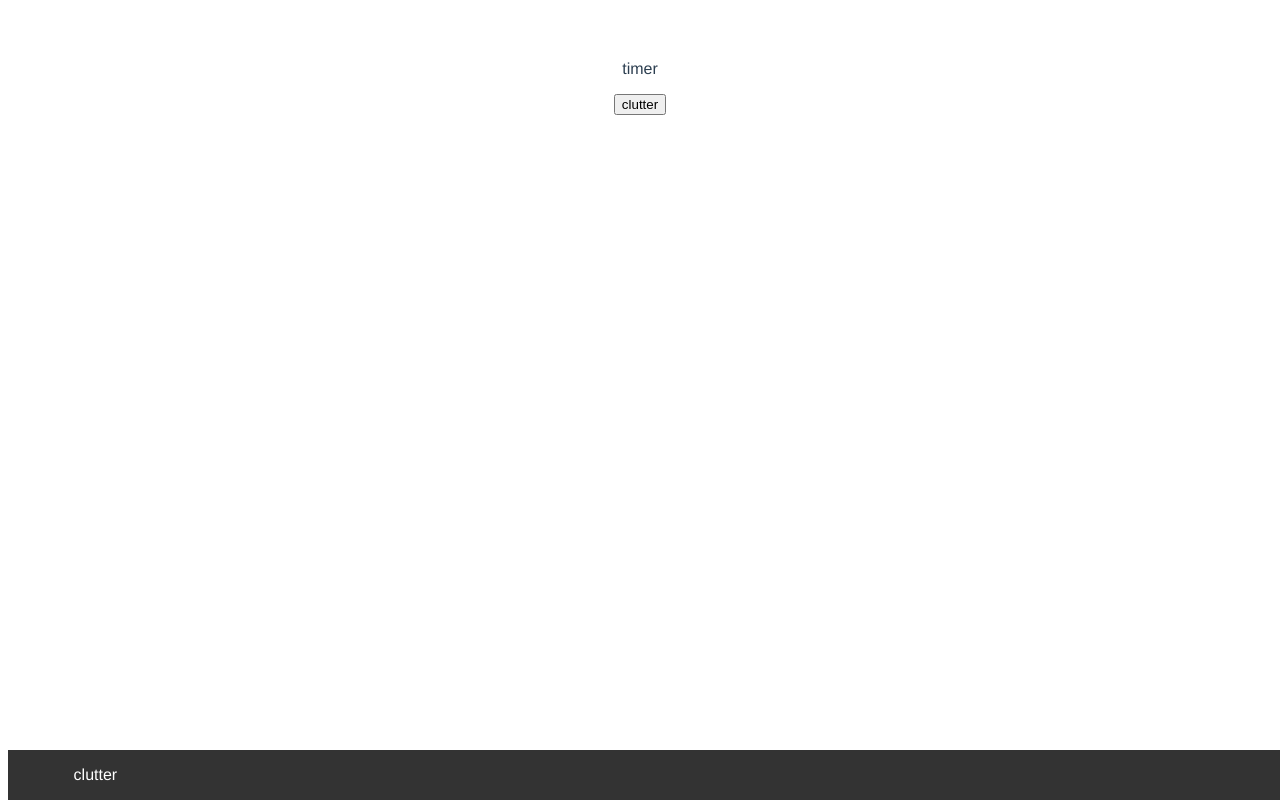
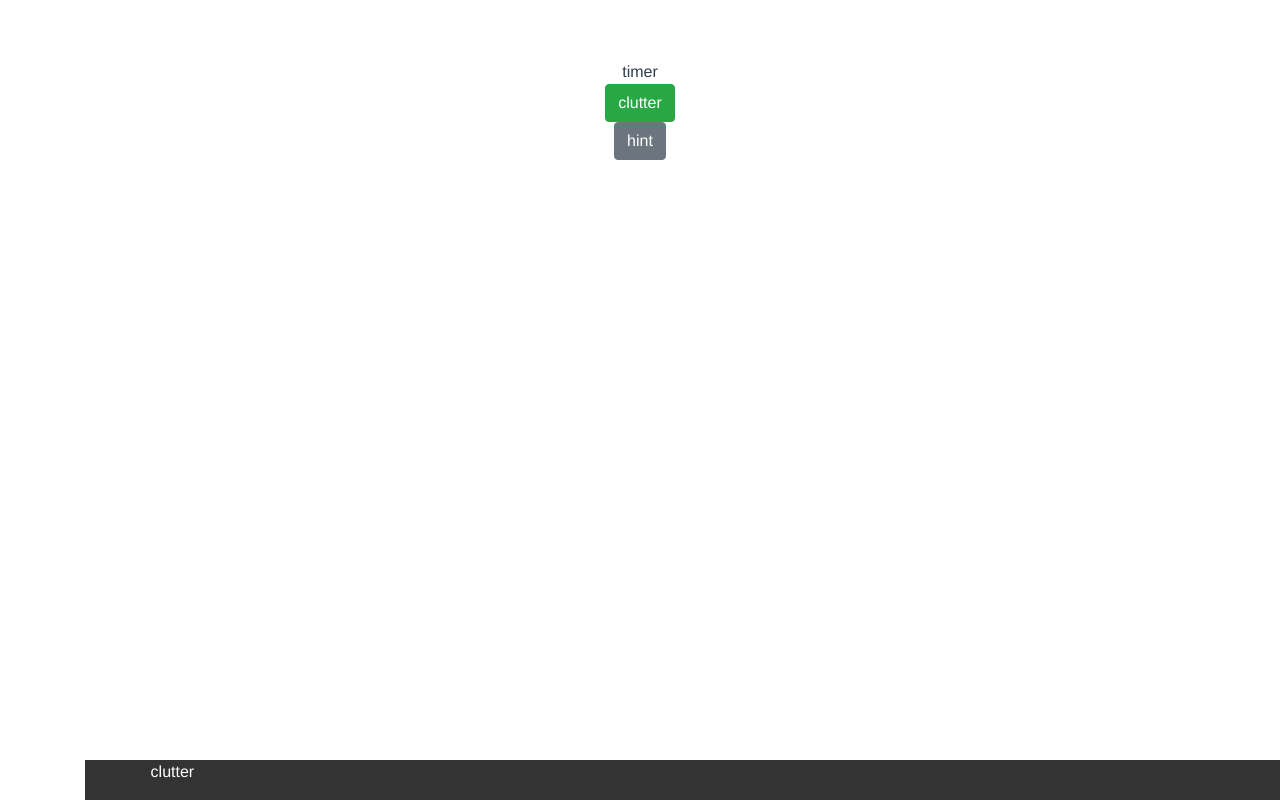
Before and after one commit to this-oliver/clutter, a Vue app: page /#/ in a window 1280 px wide. Built offline with nearby package versions, Linux system fonts and the light colour scheme.

Commit message:
displays cluttered word and hint option

```diff
--- a/src/components/Clutter.vue
+++ b/src/components/Clutter.vue
@@ -1,15 +1,21 @@
 <template>
   <div>
     <b-container>
-      <b-row align-h="center">
+      <b-row>
         <b-col>
           <span>timer</span>
         </b-col>
       </b-row>
-      <b-row align-h="center">
-        <b-col>
-          <p>{{country}}</p>
-          <b-button @click="fetchRandomCountry">clutter</b-button>
+      <b-row>
+        <b-col cols="12">
+          <b-button variant="success" @click="fetchRandomCountry">clutter</b-button>
+          <span>{{clutteredCountry}}</span>
+        </b-col>
+        <b-col cols="12">
+          <span>
+            <b-button @click="hint=!hint">hint</b-button>
+            <p v-if="hint == true">{{country}}</p>
+          </span>
         </b-col>
       </b-row>
     </b-container>
@@ -17,20 +23,25 @@
 </template>
 
 <script>
-import CountryTool from "./../controllers/country";
+import CountryTool from "./../controllers/Country";
+import ClutterTool from "./../helpers/Clutter";
 export default {
   name: "Canvas",
   data: function() {
     return {
-      country: ""
+      country: "",
+      clutteredCountry: "",
+      hint: false
     };
   },
   methods: {
     fetchRandomCountry: function() {
       var component = this;
       CountryTool.fetchCountries().then(function(list) {
-        console.log({ name: list[0].name });
-        component.country = list[0].name;
+        var country = list[ClutterTool.randomNumber(0, list.length)].name;
+        var clutteredCountry = ClutterTool.clutterWord(country);
+        component.country = country;
+        component.clutteredCountry = clutteredCountry;
       });
     }
   },
--- a/src/helpers/Scramble.js
+++ b/src/helpers/Clutter.js
@@ -1,5 +1,5 @@
 /* jshint esversion: 2015 */
-const scrambleWord = function (word) {
+const clutterWord = function (word) {
   if (typeof word !== "string") {
     console.log(typeof word);
     return null;
@@ -27,8 +27,7 @@ const randomNumber = function (from, to) {
   return (Math.round(Math.random() * to) + from);
 }
 
-console.log(scrambleWord("oliver"));
-
-// export default {
-//   scrambleWord
-// };
+export default {
+  clutterWord,
+  randomNumber
+};
--- a/src/main.js
+++ b/src/main.js
@@ -6,6 +6,8 @@ import router from './routers'
 
 //bootstrap
 import BootstrapVue from 'bootstrap-vue'
+import 'bootstrap/dist/css/bootstrap.css'
+import 'bootstrap-vue/dist/bootstrap-vue.css'
 
 Vue.config.productionTip = false
 Vue.use(BootstrapVue)
```
